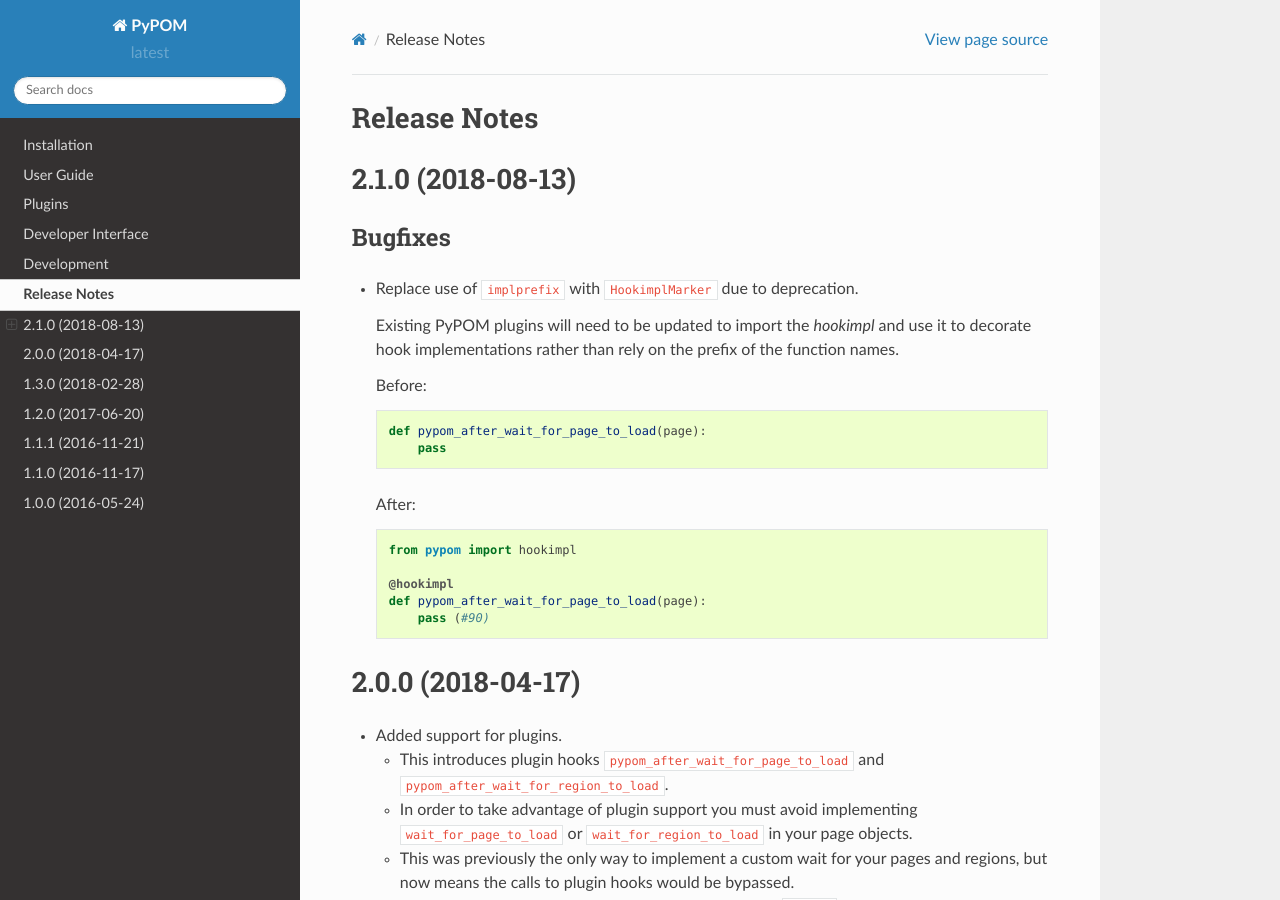
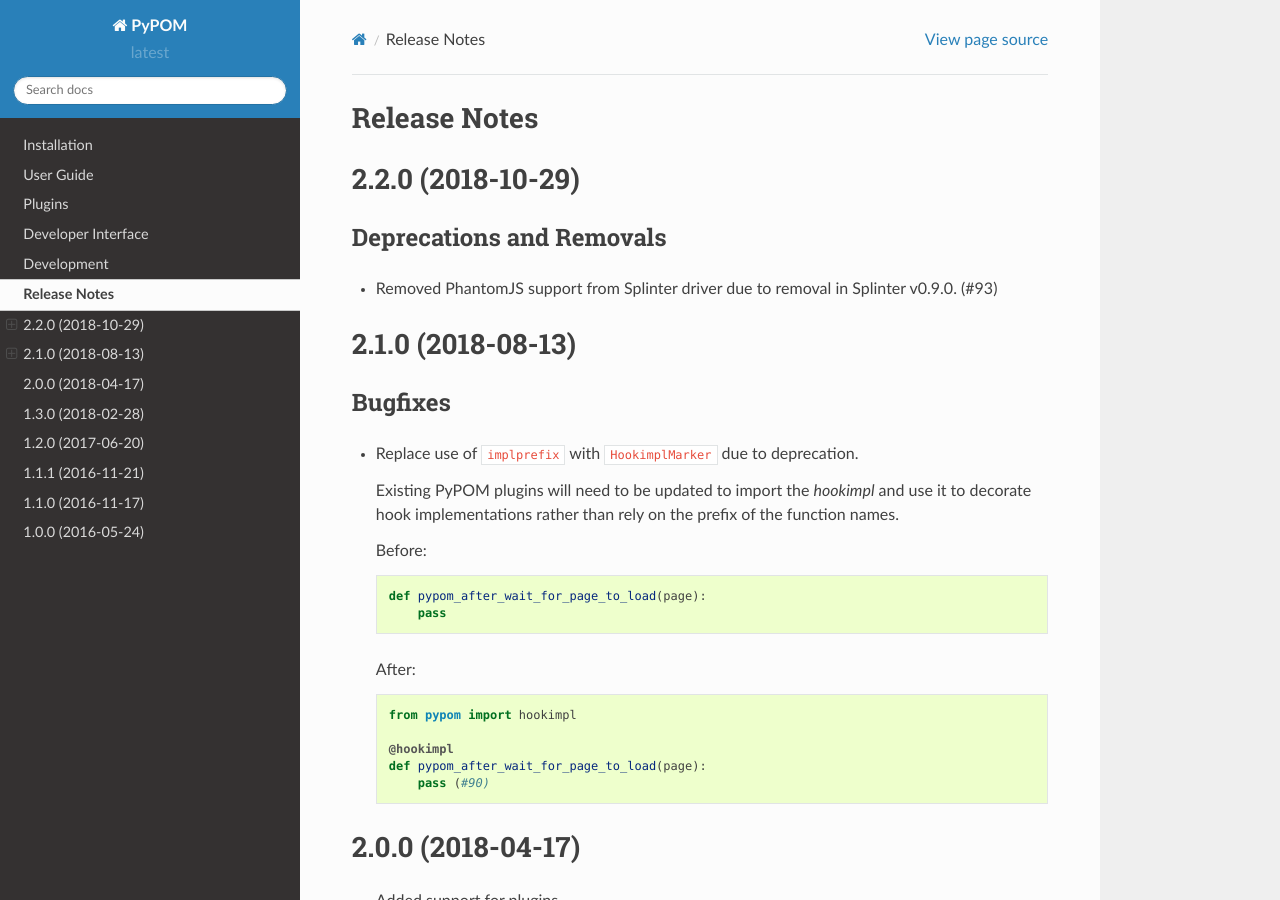
Before and after one commit to michaelwen45/michael-pom, a Sphinx documentation site: the page built from docs/news.rst, in a window 1280 px wide and 900 px high. Built offline with Sphinx 7.4.7 and the Read the Docs theme 2.0.0, drawn with Linux system fonts in a browser that asks for light colours.

Commit message:
Update release notes for v2.2.0

```diff
--- a/docs/news.rst
+++ b/docs/news.rst
@@ -2,6 +2,15 @@ Release Notes
 =============
 
 .. towncrier release notes start
+
+2.2.0 (2018-10-29)
+==================
+
+Deprecations and Removals
+-------------------------
+
+- Removed PhantomJS support from Splinter driver due to removal in Splinter v0.9.0. (#93)
+
 
 2.1.0 (2018-08-13)
 ==================
```
